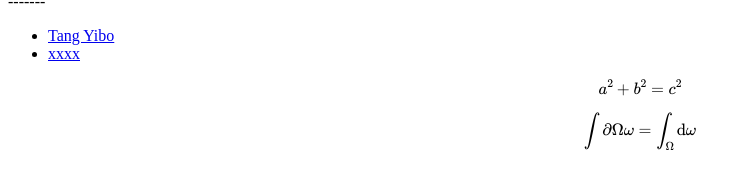
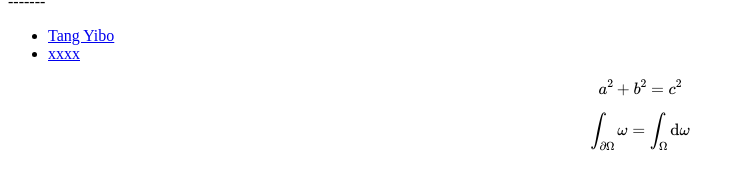
Before and after one commit to tan9p/tan9p.github.io, a Jekyll site: the page built from test.html, in a window 1280 px wide. Shown: the part 332-522 px from the top of the page, without its empty margins (0-751 px from the left). Built offline with Jekyll 4.4.1, drawn with Linux system fonts in a browser that asks for light colours; formulas are drawn with MathJax 3.

Commit message:
corrected the typo

```diff
--- a/test.html
+++ b/test.html
@@ -39,6 +39,6 @@ title: Liquid模板测试
     {% endfor %}
     </ul>
 <p>$$a^2+b^2=c^2$$</p>
-<p>$$\int{\partial\Omega}\omega=\int_\Omega \mathrm{d}\omega$$</p>
+<p>$$\int_{\partial\Omega}\omega=\int_\Omega \mathrm{d}\omega$$</p>
     </body>
 </html>
```
